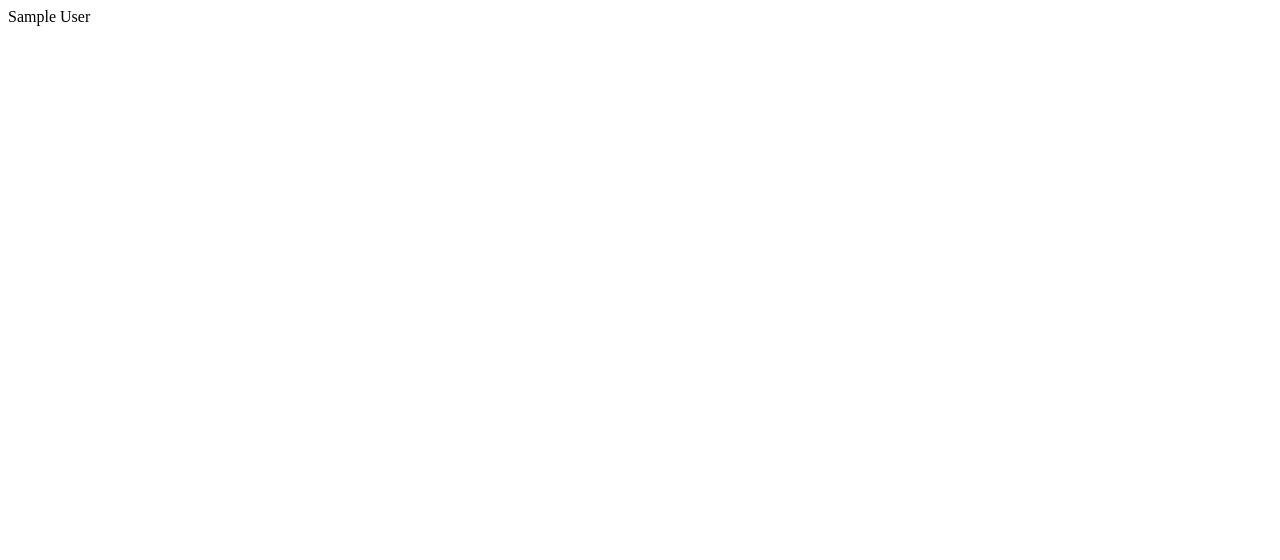
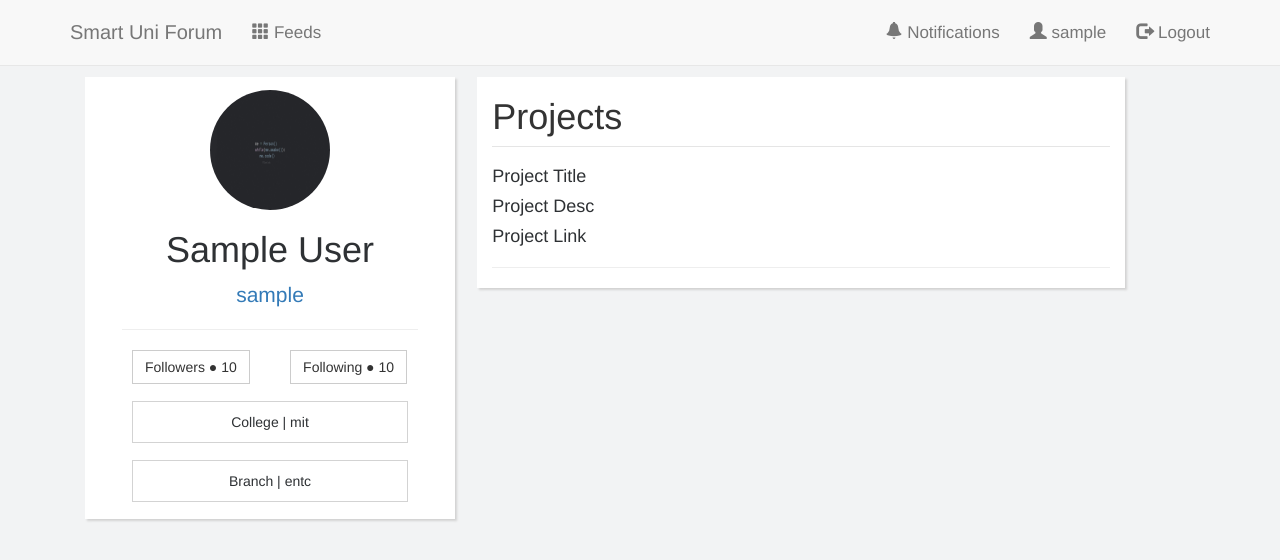
Before and after one commit to MIT-Hackathon-MMCOE/smart-UNI-forum, a Django app: page /accounts/profile in a window 1280 px wide. Before the commit the part shown is almost empty. Shown: the top 560 px of the page. Run offline with Django 3.2, Linux system fonts and the light colour scheme; a user stored in the database is signed in; tables that the repository leaves empty hold one stand-in row (values such as "Sample post"); some libraries are stand-ins or nearby versions.

Commit message:
Modified Profile view

```diff
--- a/smart_UNI_forum/accounts/templates/profile_display.html
+++ b/smart_UNI_forum/accounts/templates/profile_display.html
@@ -1,10 +1,52 @@
-<!DOCTYPE html>
-<html lang="en">
-<head>
-	<meta charset="UTF-8">
-	<title>Profile</title>
-</head>
-<body>
-	{{ profile }}
-</body>
-</html>
+{% extends "base.html" %}
+
+{% block content %}
+    {% load staticfiles %}
+        <div class="container" style="margin-top: 6%">
+            <div class="col-lg-12 col-md-12 col-sm-12">
+                <div class="col-lg-4 col-md-4 col-sm-12 cards">
+                    <div class="row text-center">
+                        <div class="col-lg-12 col-md-12 col-sm-12">
+                            <img src="{% static "images/python.jpg" %}" class="img-responsive img-circle center-block" style="height: 120px; width: 120px; margin-top: 4%">
+                        </div>
+                    </div>
+                    <div class="row text-center">
+                        <h1>{{ profile }}</h1>
+                        <h5 class="lead">
+                            <a href="{% url "profile_display" %}">{{ profile.user.username }}</a></h5>
+                        <hr style="margin-left: 10%; margin-right: 10%">
+                    </div>
+                    {% if profile.college %}
+                        <div class="row" style="margin-left: 5%; margin-right: 2%; margin-bottom: 5%">
+                            <div class="col-lg-6 col-md-6 col-sm-6">
+                                <div class="btn btn-default no_borders">Followers &#9679; 10</div>
+                            </div>
+                            <div class="col-lg-6 col-md-6 col-sm-6">
+                                <div class="btn btn-default no_borders">Following &#9679; 10</div>
+                            </div>
+                            <div style="padding: 5%"></div>
+                        </div>
+                        <div class="row" style="margin-left: 5%; margin-right: 5%; margin-bottom: 5%">
+                            <div class="col-lg-12 col-md-12 col-sm-12 text-center">
+                                <div style="border: 1px solid lightgray; padding: 10px">College | {{ profile.college }}</div>
+                            </div>
+                        </div>
+                        <div class="row" style="margin-left: 5%; margin-right: 5%; margin-bottom: 5%">
+                            <div class="col-lg-12 col-md-12 col-sm-12 text-center">
+                                <div style="border: 1px solid lightgray; padding: 10px">Branch | {{ profile.branch }}</div>
+                            </div>
+                        </div>
+                    {% endif %}
+                </div> <!-- col-md-4 -->
+                <div class="col-lg-7 col-md-7 col-sm-12 cards" style="margin-left: 2%">
+                    <legend>
+                        <h1>Projects</h1>
+                    </legend>
+                    <h4> Project Title</h4>
+                    <h4> Project Desc</h4>
+                    <h4> Project Link</h4>
+                    <hr>
+                </div> <!-- col-md-8 -->
+            </div> <!-- col-md-12 -->
+        </div> <!-- container -->
+{% endblock %}
--- a/smart_UNI_forum/accounts/views.py
+++ b/smart_UNI_forum/accounts/views.py
@@ -282,7 +282,6 @@ def profile_edit(request):
 
 @login_required(login_url="accounts/login/")
 def profile_display(request):
-
     profile = Profile.objects.filter(user = request.user)
     if not profile:
         profile = Profile(
```
